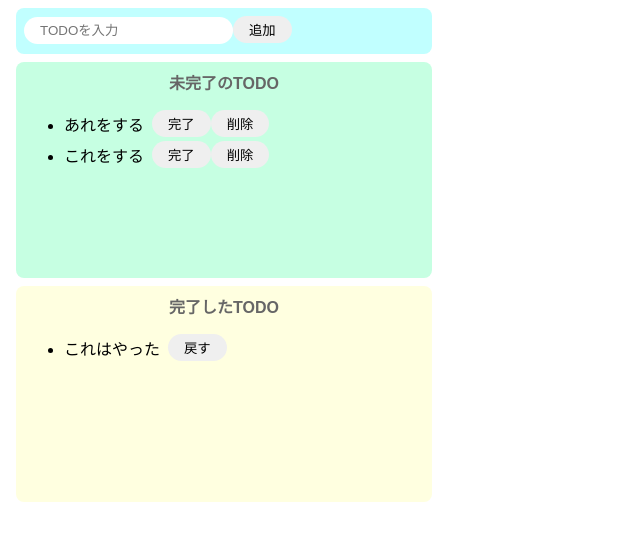
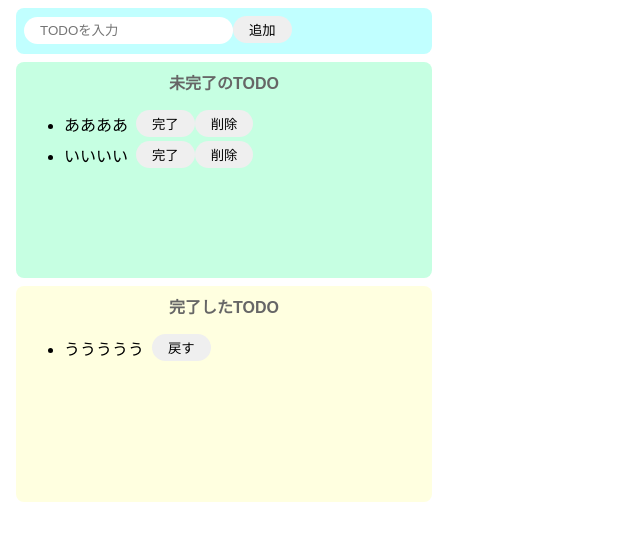
Before and after one commit to fujimoto116/react-test, a React (Create React App) app: page / in a window 1280 px wide. Shown: the top 540 px of the page, without its empty margins (0-640 px from the left). Built offline with nearby package versions, Linux system fonts and the light colour scheme.

Commit message:
削除機能

```diff
--- a/src/App.jsx
+++ b/src/App.jsx
@@ -1,35 +1,64 @@
-import React from "react";
+import React, { useState } from "react";
 import "./style.css";
 
 export const App = () => {
+  const [todoText, setTodoText] = useState("");
+  const [incompleteTodos, setIncompleteTodos] = useState([
+    "ああああ",
+    "いいいい"
+  ]);
+  const [completeTodos, setCompleteTodos] = useState(["ううううう"]);
+
+  const onChangeTodoText = (event) => setTodoText(event.target.value);
+
+  const onClickAdd = () => {
+    if (todoText === "") return;
+    const newTodos = [...incompleteTodos, todoText];
+    setIncompleteTodos(newTodos);
+    setTodoText("");
+  };
+
+  const onClickDelete = (index) => {
+    const newTodos = [...incompleteTodos];
+    newTodos.splice(index, 1);
+    setIncompleteTodos(newTodos);
+  };
+
   return (
     <>
       <div className="input-area">
-        <input placeholder="TODOを入力" />
-        <button>追加</button>
+        <input
+          placeholder="TODOを入力"
+          value={todoText}
+          onChange={onChangeTodoText}
+        />
+        <button onClick={onClickAdd}>追加</button>
       </div>
       <div className="incomplete-area">
         <p className="title">未完了のTODO</p>
         <ul>
-          <div className="list-row">
-            <li>あれをする</li>
-            <button>完了</button>
-            <button>削除</button>
-          </div>
-          <div className="list-row">
-            <li>これをする</li>
-            <button>完了</button>
-            <button>削除</button>
-          </div>
+          {incompleteTodos.map((todo, index) => {
+            return (
+              <div key={todo} className="list-row">
+                <li>{todo}</li>
+                <button>完了</button>
+                <button onClick={() => onClickDelete(index)}>削除</button>
+              </div>
+            );
+          })}
         </ul>
       </div>
       <div className="complete-area">
         <p className="title">完了したTODO</p>
         <ul>
-          <div className="list-row">
-            <li>これはやった</li>
-            <button>戻す</button>
-          </div>
+          {completeTodos.map((todo) => {
+            return (
+              <div key={todo} className="list-row">
+                <li>{todo}</li>
+                <button>戻す</button>
+              </div>
+            );
+          })}
         </ul>
       </div>
     </>
```
